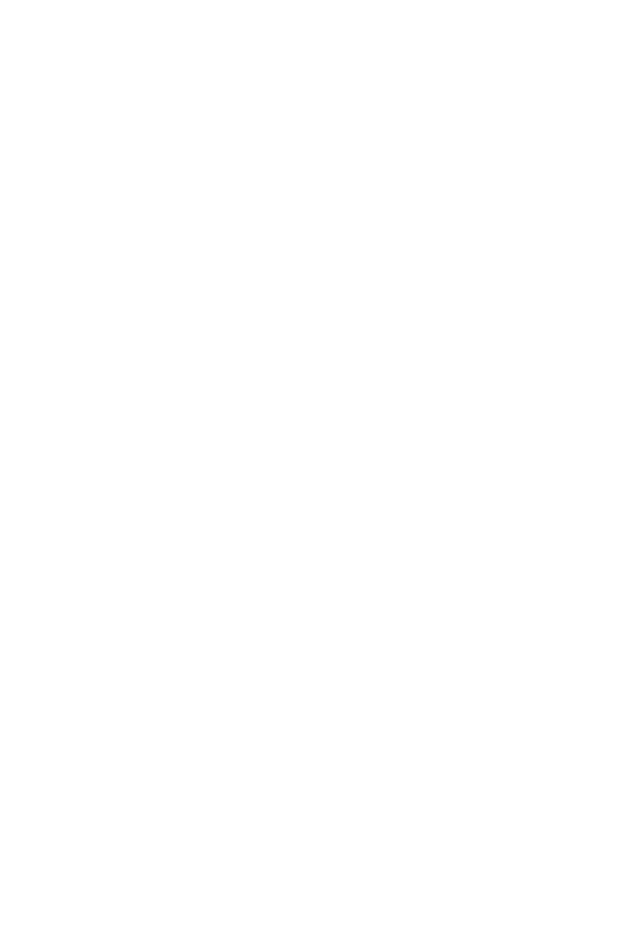
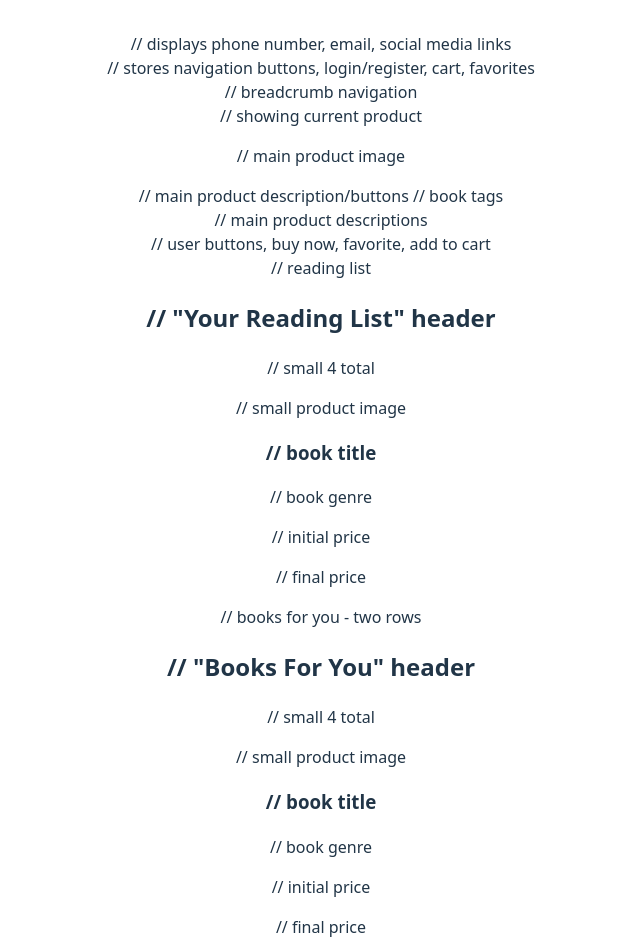
Before and after one commit to ichimaru001/hacker-penugasan, a React (Vite) app: page / in a window 1280 px wide. Shown: the top 952 px of the page, without its empty margins (319-959 px from the left). Before the commit the page ends 800 px from the top, so only its background shows below. Built offline with nearby package versions, Linux system fonts and the light colour scheme.

Commit message:
feat: scaffold main application layout

```diff
--- a/src/App.jsx
+++ b/src/App.jsx
@@ -9,17 +9,82 @@
   return (
     <>
       <main>
-          <header>
+          <header> // displays phone number, email, social media links
+          </header>
+          <nav> // stores navigation buttons, login/register, cart, favorites
 
-          </header>
-          <body>
-            <section>
+          </nav>
+          <section> // breadcrumb navigation
 
-            </section>
-            <section>
+          </section>
+          <section> // showing current product
+            <figure> // main product image
 
-            </section>
-          </body>
+            </figure>
+            <article> // main product description/buttons
+              <span> // book tags
+
+              </span>
+              <div> // main product descriptions
+
+              </div>
+              <div> // user buttons, buy now, favorite, add to cart
+
+              </div>
+            </article>
+          </section>
+          <section> // reading list
+            <h2> // "Your Reading List" header
+
+            </h2>
+            <article> // small  4 total
+              <figure> // small product image
+
+              </figure>
+              <div>
+                <h3> // book title
+
+                </h3>
+                <p> // book genre
+
+                </p>
+                <div>
+                  <span> // initial price
+
+                  </span>
+                  <p> // final price
+
+                  </p>
+                </div>
+              </div>
+            </article>
+          </section>
+          <section> // books for you - two rows
+            <h2> // "Books For You" header
+
+            </h2>
+            <article> // small  4 total
+              <figure> // small product image
+
+              </figure>
+              <div>
+                <h3> // book title
+
+                </h3>
+                <p> // book genre
+
+                </p>
+                <div>
+                  <span> // initial price
+
+                  </span>
+                  <p> // final price
+
+                  </p>
+                </div>
+              </div>
+            </article>
+          </section>
       </main>
     </>
   )
```
